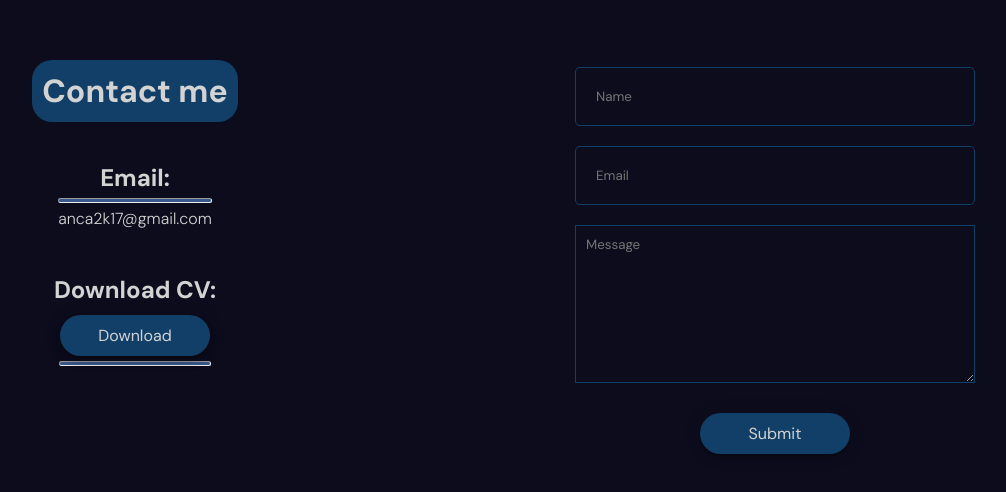
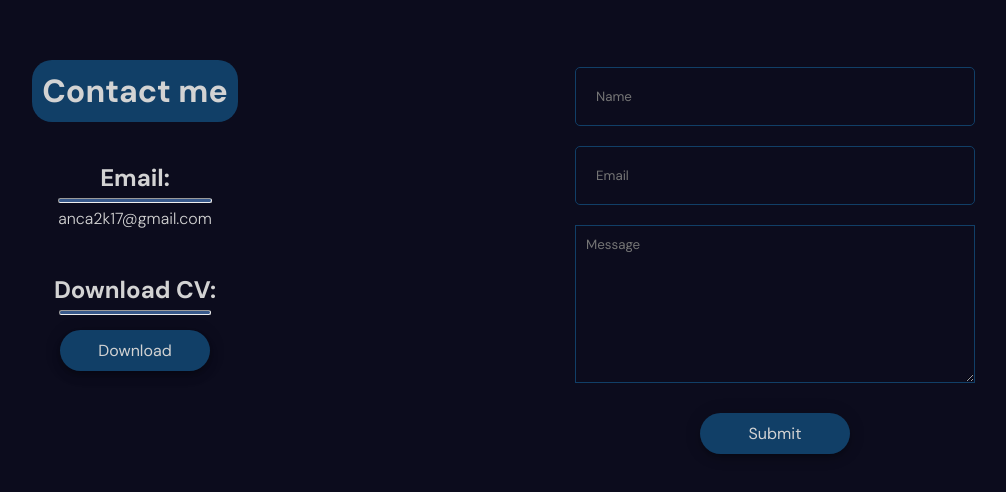
Before and after one commit to Anca200/Portfolio, a React (Vite) app: page / in a window 1280 px wide. Shown: the part 6196-6688 px from the top of the page, without its empty margins (185-1191 px from the left). Built offline with nearby package versions, Linux system fonts and the light colour scheme.

Commit message:
Update Contact.jsx

```diff
--- a/src/pages/Contact/Contact.jsx
+++ b/src/pages/Contact/Contact.jsx
@@ -57,8 +57,9 @@ const sendEmail = (e) => {
 </div>
 <div className='item'>
  <h2>Download CV:</h2>
+ <hr/>
  <a href={resume}><button>Download</button></a>
- <hr/>
+
 
 </div>
  </div>
```
